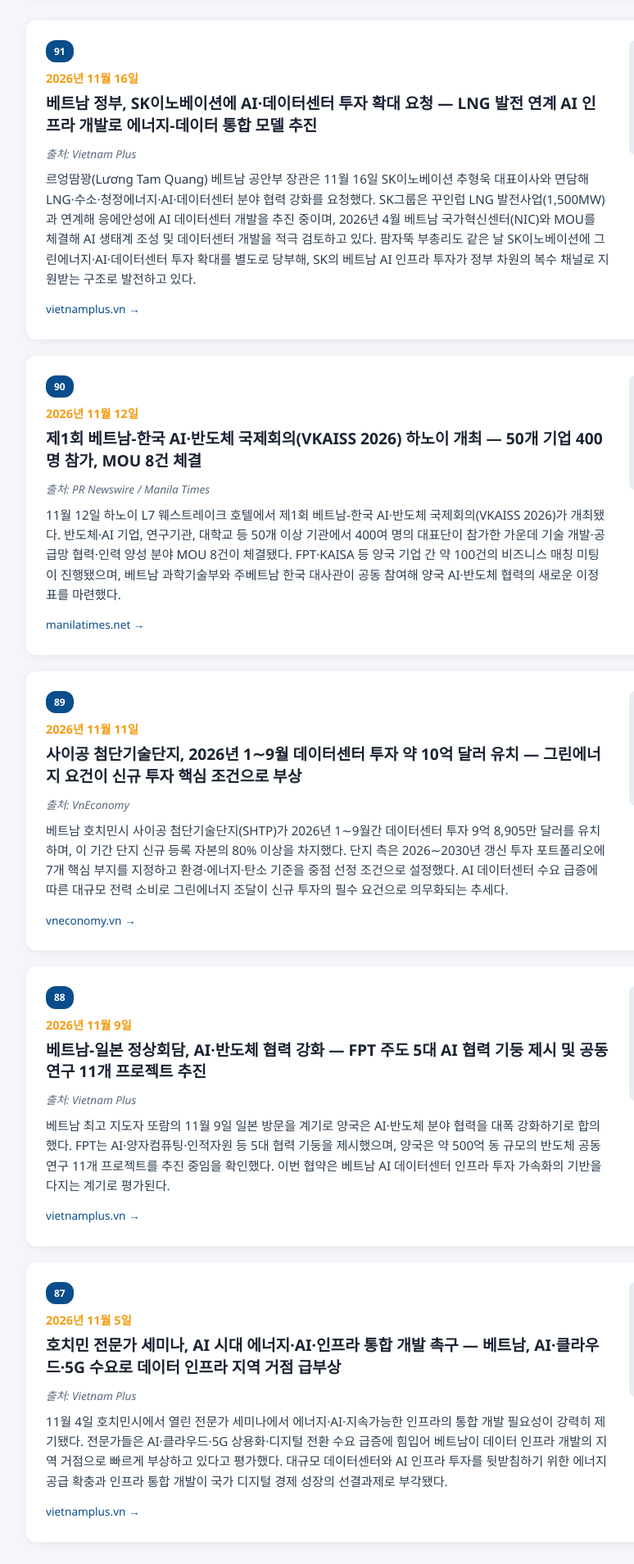
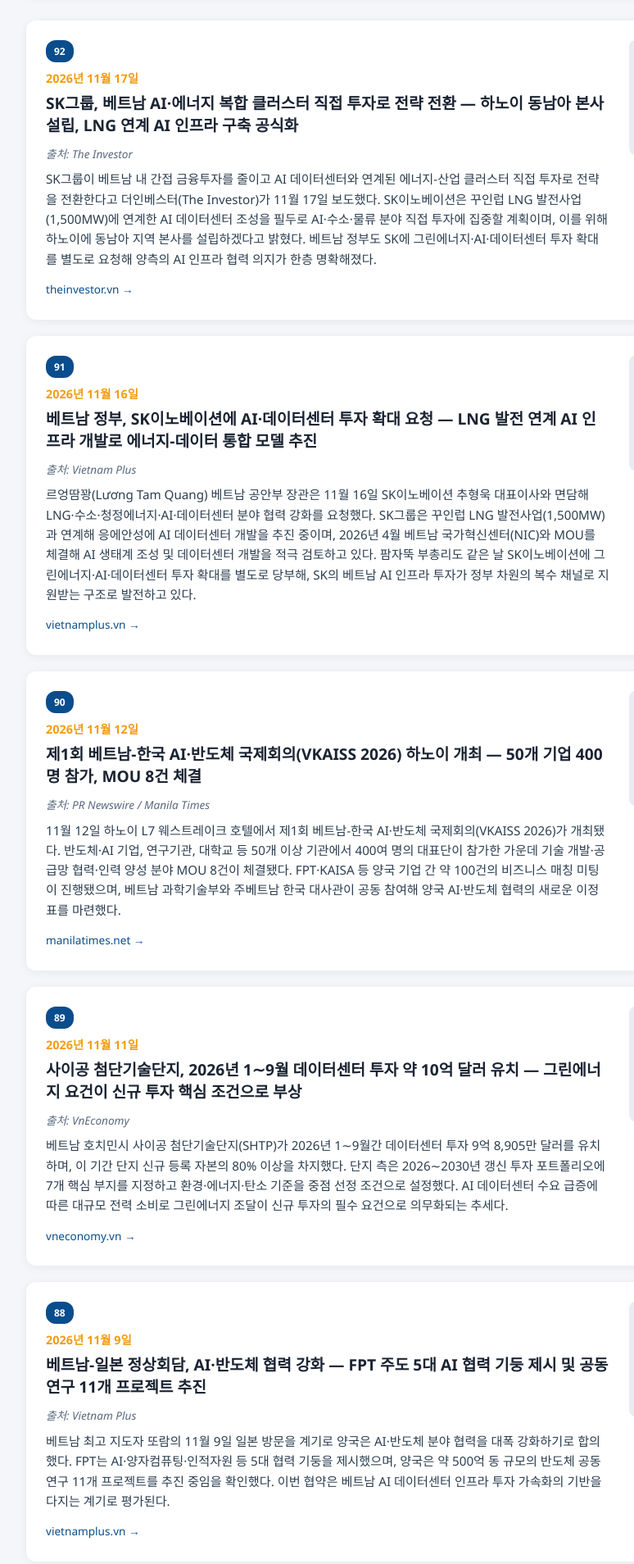
Before and after one commit to YW727/Vietnam_news_sites, a plain HTML site: page vietnam-ai-dc-news/Vietnam AI DC news.html in a window 1280 px wide. Shown: the part 508-2416 px from the top of the page at 82% size, without its empty margins (128-902 px from the left). Drawn offline with Linux system fonts and the light colour scheme.

Commit message:
daily: update sites with new articles (2026-11-17 UTC)
Co-Authored-By: Claude Sonnet 4.6 <noreply@anthropic.com>
Claude-Session: https://claude.ai/code/session_01KE2a9oJ1U2Sc9wCbYzU8Sh

```diff
--- a/vietnam-ai-dc-news/Vietnam AI DC news.html
+++ b/vietnam-ai-dc-news/Vietnam AI DC news.html
@@ -214,6 +214,18 @@
 
   <article class="article">
     <div class="article-content">
+      <span class="badge">92</span>
+      <div class="date">2026년 11월 17일</div>
+      <h2>SK그룹, 베트남 AI·에너지 복합 클러스터 직접 투자로 전략 전환 — 하노이 동남아 본사 설립, LNG 연계 AI 인프라 구축 공식화</h2>
+      <div class="source">출처: The Investor</div>
+      <p class="summary">SK그룹이 베트남 내 간접 금융투자를 줄이고 AI 데이터센터와 연계된 에너지-산업 클러스터 직접 투자로 전략을 전환한다고 더인베스터(The Investor)가 11월 17일 보도했다. SK이노베이션은 꾸인럽 LNG 발전사업(1,500MW)에 연계한 AI 데이터센터 조성을 필두로 AI·수소·물류 분야 직접 투자에 집중할 계획이며, 이를 위해 하노이에 동남아 지역 본사를 설립하겠다고 밝혔다. 베트남 정부도 SK에 그린에너지·AI·데이터센터 투자 확대를 별도로 요청해 양측의 AI 인프라 협력 의지가 한층 명확해졌다.</p>
+      <a href="https://theinvestor.vn/s-korean-giant-sk-shifts-investment-strategy-in-vietnam-d20466.html" target="_blank">theinvestor.vn →</a>
+    </div>
+    <div class="article-image"></div>
+  </article>
+
+  <article class="article">
+    <div class="article-content">
       <span class="badge">91</span>
       <div class="date">2026년 11월 16일</div>
       <h2>베트남 정부, SK이노베이션에 AI·데이터센터 투자 확대 요청 — LNG 발전 연계 AI 인프라 개발로 에너지-데이터 통합 모델 추진</h2>
@@ -260,18 +272,6 @@
     <div class="article-image"></div>
   </article>
 
-  <article class="article">
-    <div class="article-content">
-      <span class="badge">87</span>
-      <div class="date">2026년 11월 5일</div>
-      <h2>호치민 전문가 세미나, AI 시대 에너지·AI·인프라 통합 개발 촉구 — 베트남, AI·클라우드·5G 수요로 데이터 인프라 지역 거점 급부상</h2>
-      <div class="source">출처: Vietnam Plus</div>
-      <p class="summary">11월 4일 호치민시에서 열린 전문가 세미나에서 에너지·AI·지속가능한 인프라의 통합 개발 필요성이 강력히 제기됐다. 전문가들은 AI·클라우드·5G 상용화·디지털 전환 수요 급증에 힘입어 베트남이 데이터 인프라 개발의 지역 거점으로 빠르게 부상하고 있다고 평가했다. 대규모 데이터센터와 AI 인프라 투자를 뒷받침하기 위한 에너지 공급 확충과 인프라 통합 개발이 국가 디지털 경제 성장의 선결과제로 부각됐다.</p>
-      <a href="https://en.vietnamplus.vn/coordinated-development-of-energy-ai-and-infrastructure-needed-for-industrial-growth-post354865.vnp" target="_blank">vietnamplus.vn →</a>
-    </div>
-    <div class="article-image"></div>
-  </article>
-
 
 
   <div class="summary-box">
```
Also changed, not shown: pv-power-news/QL progress news.html (+12 -12 lines).
